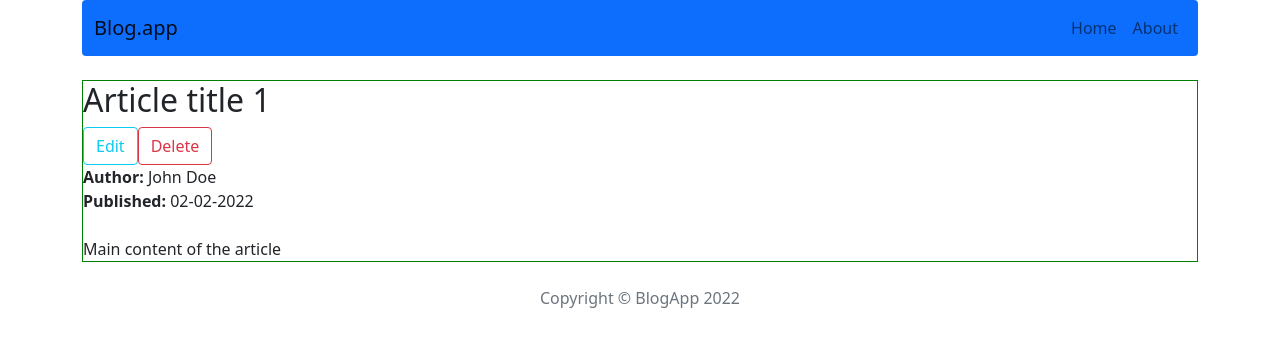
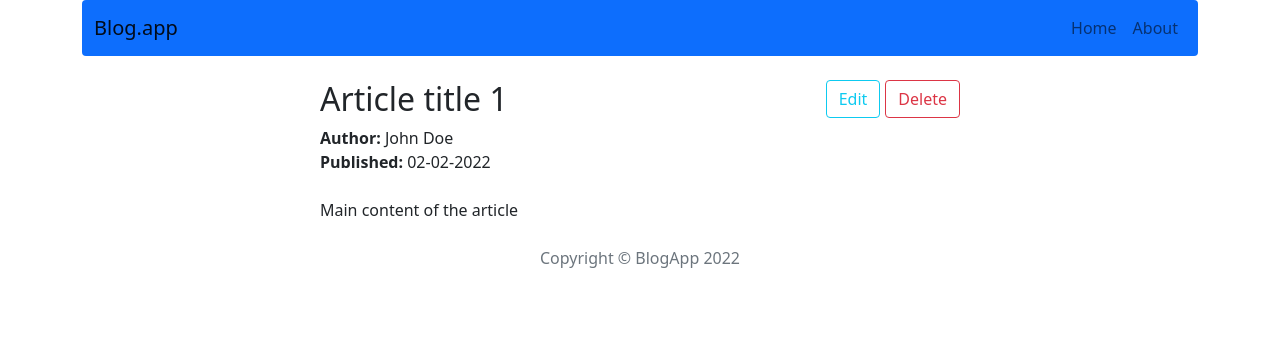
Before and after one commit to Jnlietta/react-blog, a React (Create React App) app: page /post/1 in a window 1280 px wide. Shown: the top 346 px of the page. Built offline with nearby package versions, Linux system fonts and the light colour scheme.

Commit message:
Add styles to Post

```diff
--- a/src/components/pages/Post/Post.js
+++ b/src/components/pages/Post/Post.js
@@ -12,17 +12,19 @@ const Post = () => {
     const post = useSelector(state => getPostById(state, idFromPath));
 
     return(
-        <div className={styles.post}>
-                <div>
-                    <h2 className={styles.title}>{post.title}</h2>
+        <article className={styles.post}>
+            <div className={styles.postHeader}>
+                <h2>{post.title}</h2>
+                <div className={styles.buttons}>
                     <Button variant="outline-info" as={NavLink} to={"/post/edit/" + post.id}>Edit</Button>
                     <Button variant="outline-danger">Delete</Button>
-                    <p className="mb-0"><span>Author: </span>{post.author}</p>
-                    <p className="mb-0"><span>Published: </span>{post.publishedDate}</p>
-                    <br />
-                    <p className="mb-0">{post.content}</p>
                 </div>
-        </div>
+            </div>
+            <p className="mb-0"><span>Author: </span>{post.author}</p>
+            <p className="mb-0"><span>Published: </span>{post.publishedDate}</p>
+            <br />
+            <p className="mb-0">{post.content}</p>
+        </article>
     );
 };
 
--- a/src/components/pages/Post/Post.module.scss
+++ b/src/components/pages/Post/Post.module.scss
@@ -1,4 +1,12 @@
 .post {
     margin: 0 auto;
-    border: 1px solid green;
+    width: 50vw;
 }
+.postHeader {
+    display:flex;
+    justify-content: space-between;
+
+    button{
+        margin-left: 5px;
+    }
+}
```
